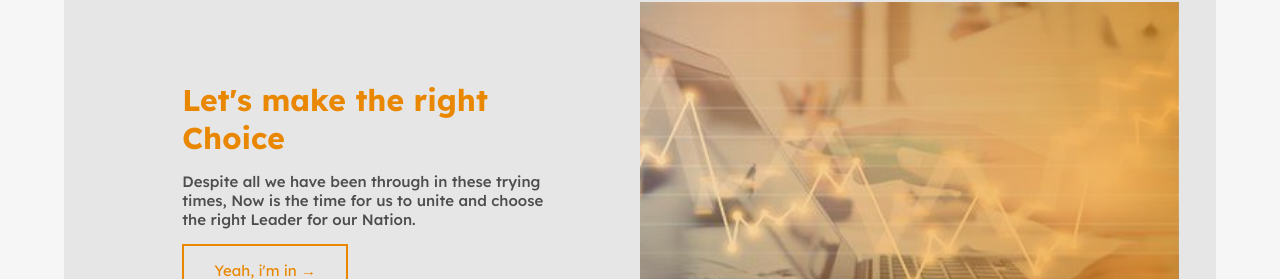
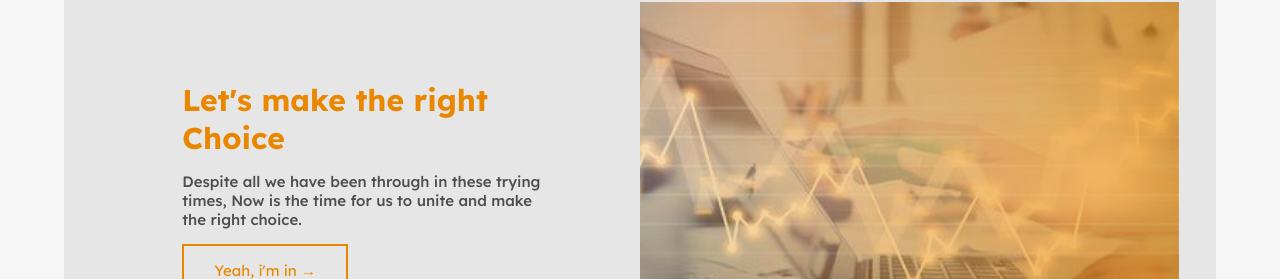
Before and after one commit to OtiEdwin/Cbym, a React (Create React App) app: page / in a window 1280 px wide. Shown: the part 2204-2483 px from the top of the page. Built offline with nearby package versions, Linux system fonts and the light colour scheme; a web font is replaced by a local one.

Commit message:
edit innerText

```diff
--- a/src/Section_4.js
+++ b/src/Section_4.js
@@ -12,7 +12,7 @@ const Section_4 = () =>{
                         <div className="section-p col">
                             <h4 className='section-h4 primary-dark ml-0'>Let's make the right Choice</h4>
                             <div className="sub_section-p">
-                                <p>Despite all we have been through in these trying times, Now is the time for us to unite and choose the right Leader for our Nation.</p>
+                                <p>Despite all we have been through in these trying times, Now is the time for us to unite and make the right choice.</p>
                             </div>
                         </div>
                         <Link to = '/subscribe' className="btn hollow-dark tr">Yeah, i'm in &rarr;</Link>
```
Also changed, not shown: 1 other file (tests, documents, lock files or other folders).
